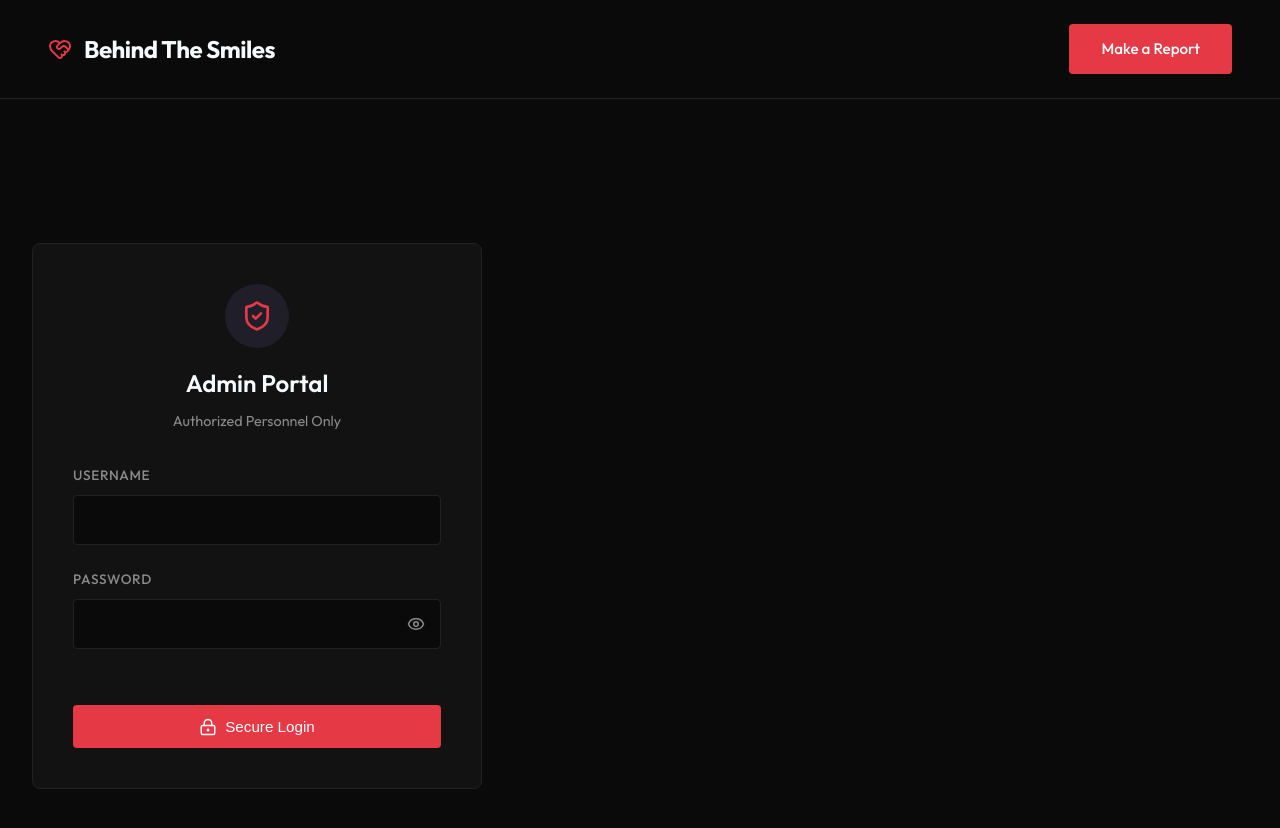
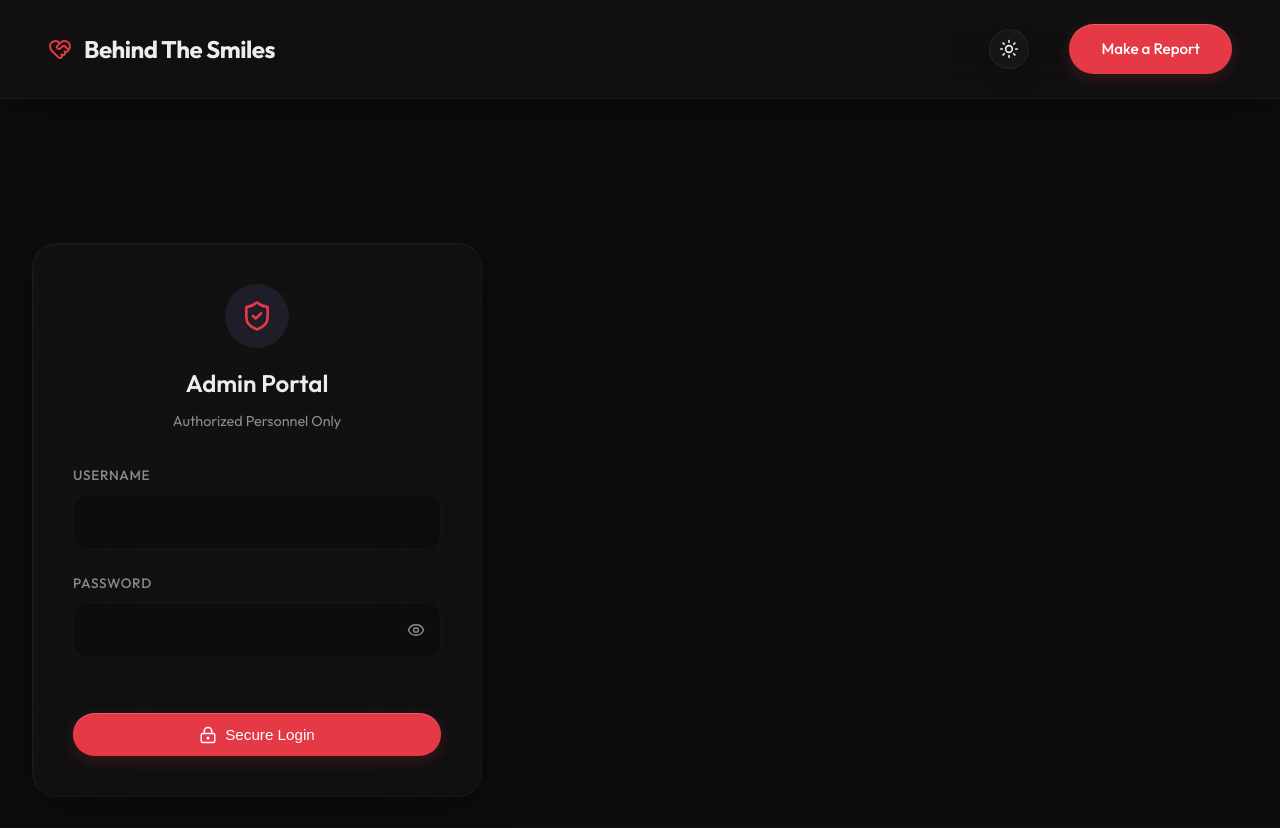
Before and after one commit to mrsreeindian/cyber-report, a Next.js app: page /admin in a window 1280 px wide. Shown: the top 828 px of the page. Built offline with nearby package versions, Linux system fonts and the light colour scheme; no server answers.

Commit message:
Soften light mode and add refraction liquid glass splitting of white light

```diff
--- a/src/app/globals.css
+++ b/src/app/globals.css
@@ -1,35 +1,51 @@
 @import url('https://fonts.googleapis.com/css2?family=Caveat:wght@400;600;700&family=Outfit:wght@300;400;500;600;700;800&display=swap');
 
-:root, html.dark {
-  /* Minimalist Matte Black & Red Palette */
-  --primary: #e63946; /* Sharp minimal red */
+:root {
+  /* Soft Light Mode (Easy on the eyes) */
+  --primary: #e63946;
   --primary-hover: #d62828;
   --secondary: #a80000;
   --accent: #ff4d4d;
 
-  --background: #0a0a0a; /* Matte Black */
-  --surface: #121212; /* Slightly elevated black */
-  --surface-hover: #1a1a1a;
+  --background: #f4f3ef; /* Soft paper/beige off-white */
+  --surface: rgba(245, 244, 240, 0.6);
+  --surface-hover: rgba(245, 244, 240, 0.8);
 
-  --glass-border: #222222; /* Minimalist flat border */
-  --glass-highlight: #2a2a2a;
-  --glass-shadow: none; /* Minimalist flat look */
+  --glass-border: rgba(0, 0, 0, 0.05);
+  --glass-highlight: rgba(255, 255, 255, 0.8);
+  --glass-shadow: 0 10px 40px rgba(0, 0, 0, 0.05);
 
-  --text-primary: #f8f9fa; /* Off-white for contrast */
-  --text-secondary: #8b8b8b; /* Matte gray */
+  --text-primary: #2b2b2b;
+  --text-secondary: #6b6b6b;
 
   --success: #10b981;
   --warning: #f59e0b;
   --danger: #e63946;
 
-  --radius-sm: 4px;
-  --radius-md: 8px;
-  --radius-lg: 12px;
-  --radius-xl: 16px;
+  --radius-sm: 6px;
+  --radius-md: 12px;
+  --radius-lg: 18px;
+  --radius-xl: 24px;
   --radius-full: 9999px;
+}
 
-  --shadow-glow-primary: none;
-  --shadow-glow-secondary: none;
+html.dark {
+  /* Matte Black & Red Palette */
+  --primary: #e63946;
+  --primary-hover: #d62828;
+  --secondary: #a80000;
+  --accent: #ff4d4d;
+
+  --background: #0d0d0d; /* Matte Black */
+  --surface: rgba(20, 20, 20, 0.6);
+  --surface-hover: rgba(25, 25, 25, 0.8);
+
+  --glass-border: rgba(255, 255, 255, 0.03);
+  --glass-highlight: rgba(255, 255, 255, 0.05);
+  --glass-shadow: 0 10px 40px rgba(0, 0, 0, 0.4);
+
+  --text-primary: #ededed;
+  --text-secondary: #8b8b8b;
 }
 
 * {
@@ -46,6 +62,7 @@ body {
   -webkit-font-smoothing: antialiased;
   -moz-osx-font-smoothing: grayscale;
   min-height: 100vh;
+  transition: background-color 0.4s ease, color 0.4s ease;
 }
 
 a {
@@ -65,11 +82,14 @@ a {
   display: flex;
   align-items: center;
   justify-content: space-between;
-  background: var(--background);
+  background: var(--surface);
+  backdrop-filter: blur(40px) saturate(150%);
+  -webkit-backdrop-filter: blur(40px) saturate(150%);
   border-bottom: 1px solid var(--glass-border);
   position: sticky;
   top: 0;
   z-index: 100;
+  box-shadow: var(--glass-shadow);
 }
 
 .logo {
@@ -89,6 +109,66 @@ a {
   padding: 4rem 2rem;
 }
 
+/* Refractive Liquid Glass Panels */
+.card, .glass-panel, .feature-card {
+  background: var(--surface);
+  backdrop-filter: blur(60px) saturate(200%);
+  -webkit-backdrop-filter: blur(60px) saturate(200%);
+  border-radius: var(--radius-xl);
+  padding: 2.5rem;
+  position: relative;
+  overflow: hidden;
+  box-shadow: var(--glass-shadow);
+  border: 1px solid var(--glass-border);
+  border-top: 1px solid var(--glass-highlight);
+  border-left: 1px solid var(--glass-highlight);
+  transition: transform 0.4s cubic-bezier(0.16, 1, 0.3, 1), box-shadow 0.4s ease;
+}
+
+/* The Splitting of White Light (Chromatic Aberration/Refraction) */
+.card::before, .glass-panel::before, .feature-card::before {
+  content: '';
+  position: absolute;
+  top: 0; left: 0; right: 0; bottom: 0;
+  border-radius: inherit;
+  pointer-events: none;
+  /* Chromatic aberration edge glow */
+  box-shadow:
+    inset 2px 2px 3px rgba(255, 0, 0, 0.05),
+    inset -2px -2px 3px rgba(0, 0, 255, 0.05),
+    inset 0 0 1px rgba(0, 255, 0, 0.05);
+  z-index: 10;
+}
+
+/* Subtle rainbow highlight across the top edge simulating prismatic refraction */
+.card::after, .glass-panel::after, .feature-card::after {
+  content: '';
+  position: absolute;
+  top: 0; left: 0; right: 0; height: 2px;
+  background: linear-gradient(90deg, rgba(255,0,0,0.1), rgba(255,154,0,0.1), rgba(208,222,33,0.1), rgba(79,220,74,0.1), rgba(63,218,216,0.1), rgba(47,201,226,0.1), rgba(28,127,238,0.1), rgba(95,21,242,0.1), rgba(186,12,248,0.1), rgba(251,7,217,0.1), rgba(255,0,0,0.1));
+  opacity: 0.3;
+  z-index: 11;
+}
+
+html.dark .card::after, html.dark .glass-panel::after, html.dark .feature-card::after {
+  opacity: 0.15; /* More subtle in dark mode */
+}
+
+.card:hover, .glass-panel:hover, .feature-card:hover {
+  transform: translateY(-4px) scale(1.01);
+  box-shadow:
+    0 20px 50px rgba(0, 0, 0, 0.15),
+    -2px 0 20px rgba(255, 0, 0, 0.08),
+    2px 0 20px rgba(0, 255, 255, 0.08); /* Refracted light spilling out */
+}
+
+html.dark .card:hover, html.dark .glass-panel:hover, html.dark .feature-card:hover {
+  box-shadow:
+    0 20px 50px rgba(0, 0, 0, 0.6),
+    -2px 0 20px rgba(255, 0, 0, 0.1),
+    2px 0 20px rgba(0, 255, 255, 0.1);
+}
+
 /* Hero Section */
 .hero-section {
   max-width: 900px;
@@ -101,15 +181,15 @@ a {
 }
 
 .hero-badge {
-  background: transparent;
+  background: rgba(230, 57, 70, 0.08);
   color: var(--primary);
   padding: 0.5rem 1rem;
-  border-radius: var(--radius-sm);
+  border-radius: var(--radius-full);
   font-size: 0.85rem;
   font-weight: 600;
   letter-spacing: 0.1em;
   text-transform: uppercase;
-  border: 1px solid var(--primary);
+  border: 1px solid rgba(230, 57, 70, 0.2);
 }
 
 .hero-title {
@@ -142,10 +222,10 @@ a {
   align-items: center;
   justify-content: center;
   padding: 0.8rem 2rem;
-  border-radius: var(--radius-sm);
+  border-radius: var(--radius-full);
   font-weight: 500;
   font-size: 0.95rem;
-  transition: all 0.2s ease;
+  transition: all 0.3s cubic-bezier(0.16, 1, 0.3, 1);
   cursor: pointer;
   border: none;
   gap: 0.5rem;
@@ -154,34 +234,27 @@ a {
 .btn-primary {
   background: var(--primary);
   color: #fff;
+  box-shadow: inset 0 1px 1px rgba(255,255,255,0.2), 0 4px 15px rgba(230, 57, 70, 0.2);
 }
 
 .btn-primary:hover {
   background: var(--primary-hover);
+  transform: translateY(-2px);
+  box-shadow: inset 0 1px 1px rgba(255,255,255,0.2), 0 8px 25px rgba(230, 57, 70, 0.3);
 }
 
 .btn-secondary {
-  background: transparent;
+  background: var(--surface);
   color: var(--text-primary);
   border: 1px solid var(--glass-border);
+  backdrop-filter: blur(20px);
+  -webkit-backdrop-filter: blur(20px);
 }
 
 .btn-secondary:hover {
-  background: var(--surface);
+  background: var(--surface-hover);
   border-color: var(--glass-highlight);
-}
-
-/* Cards & Panels */
-.card, .glass-panel, .feature-card {
-  background: var(--surface);
-  border: 1px solid var(--glass-border);
-  border-radius: var(--radius-md);
-  padding: 2.5rem;
-  transition: border-color 0.2s ease;
-}
-
-.card:hover, .glass-panel:hover, .feature-card:hover {
-  border-color: var(--primary);
+  transform: translateY(-2px);
 }
 
 /* Forms */
@@ -202,14 +275,18 @@ a {
 
 .form-input, .form-textarea, .form-select {
   width: 100%;
-  background: var(--background);
+  background: rgba(0,0,0,0.02);
   border: 1px solid var(--glass-border);
-  border-radius: var(--radius-sm);
-  padding: 0.875rem 1rem;
+  border-radius: var(--radius-md);
+  padding: 1rem 1.25rem;
   color: var(--text-primary);
   font-family: inherit;
   font-size: 1rem;
-  transition: border-color 0.2s ease;
+  transition: all 0.3s ease;
+}
+
+html.dark .form-input, html.dark .form-textarea, html.dark .form-select {
+  background: rgba(0,0,0,0.2);
 }
 
 .form-textarea {
@@ -220,13 +297,15 @@ a {
 .form-input:focus, .form-textarea:focus, .form-select:focus {
   outline: none;
   border-color: var(--primary);
+  box-shadow: 0 0 0 3px rgba(230, 57, 70, 0.1);
+  background: transparent;
 }
 
 /* Features Grid */
 .feature-grid {
   display: grid;
   grid-template-columns: repeat(auto-fit, minmax(280px, 1fr));
-  gap: 1.5rem;
+  gap: 2rem;
   margin-top: 5rem;
   max-width: 1000px;
   margin-left: auto;
@@ -246,7 +325,7 @@ a {
 }
 
 .feature-title {
-  font-size: 1.2rem;
+  font-size: 1.25rem;
   font-weight: 600;
   margin-bottom: 0.5rem;
   color: var(--text-primary);
@@ -254,7 +333,7 @@ a {
 
 .feature-desc {
   color: var(--text-secondary);
-  font-size: 0.95rem;
+  font-size: 1rem;
   line-height: 1.6;
 }
 
@@ -265,10 +344,10 @@ a {
 }
 
 .tracking-code-box {
-  background: var(--background);
+  background: var(--surface);
   border: 1px solid var(--glass-border);
   padding: 1.5rem;
-  border-radius: var(--radius-sm);
+  border-radius: var(--radius-md);
   font-family: monospace;
   font-size: 1.5rem;
   font-weight: 600;
@@ -276,6 +355,7 @@ a {
   text-align: center;
   margin: 1.5rem 0;
   letter-spacing: 0.1em;
+  backdrop-filter: blur(20px);
 }
 
 /* Tables */
@@ -293,7 +373,7 @@ a {
   justify-content: space-between;
   align-items: center;
   gap: 1rem;
-  background: var(--surface);
+  background: transparent;
 }
 
 .table-responsive {
@@ -308,18 +388,22 @@ table {
 }
 
 th {
-  padding: 1rem 1.5rem;
+  padding: 1.25rem 1.5rem;
   color: var(--text-secondary);
   font-weight: 500;
   text-transform: uppercase;
-  font-size: 0.75rem;
+  font-size: 0.8rem;
   letter-spacing: 0.05em;
   border-bottom: 1px solid var(--glass-border);
-  background: var(--surface);
+  background: rgba(0,0,0,0.02);
+}
+
+html.dark th {
+  background: rgba(255,255,255,0.02);
 }
 
 td {
-  padding: 1rem 1.5rem;
+  padding: 1.25rem 1.5rem;
   border-bottom: 1px solid var(--glass-border);
   font-weight: 400;
 }
--- a/src/app/layout.tsx
+++ b/src/app/layout.tsx
@@ -1,6 +1,7 @@
 import type { Metadata } from 'next';
 import './globals.css';
 import { HeartHandshake } from 'lucide-react';
+import ThemeToggle from '@/components/ThemeToggle';
 
 export const metadata: Metadata = {
   title: 'Behind The Smiles',
@@ -28,6 +29,7 @@ export default function RootLayout({
               Behind The Smiles
             </a>
             <nav style={{ display: 'flex', alignItems: 'center', gap: '1.5rem' }}>
+              <ThemeToggle />
               <a href="/report" className="btn btn-primary">
                 Make a Report
               </a>
```
